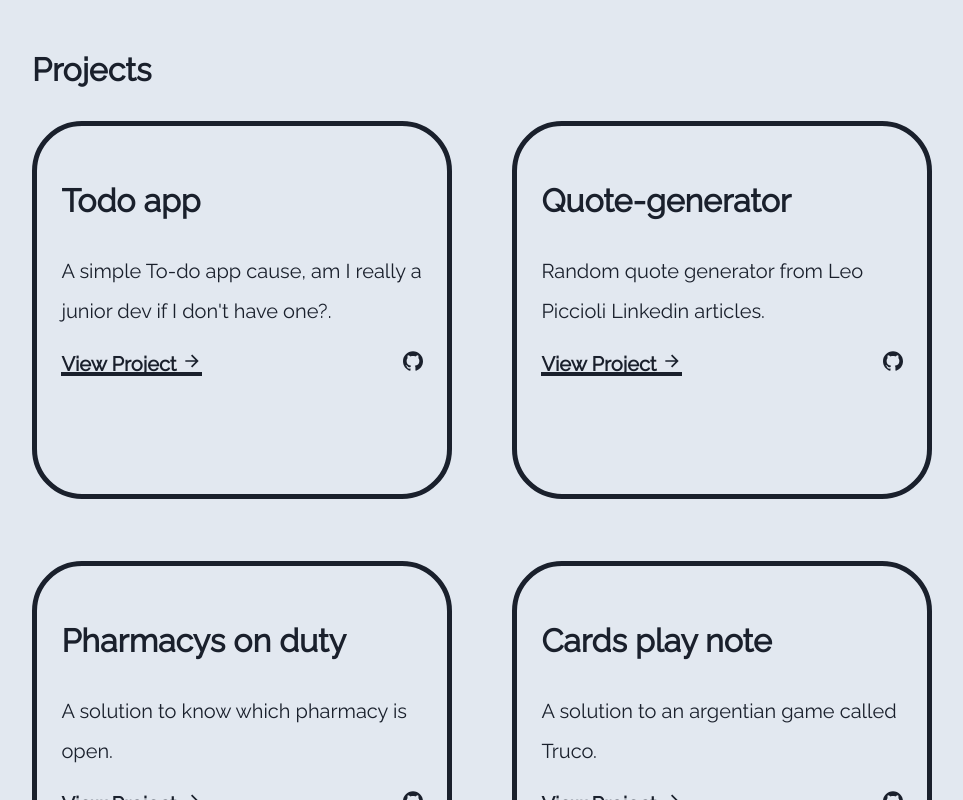
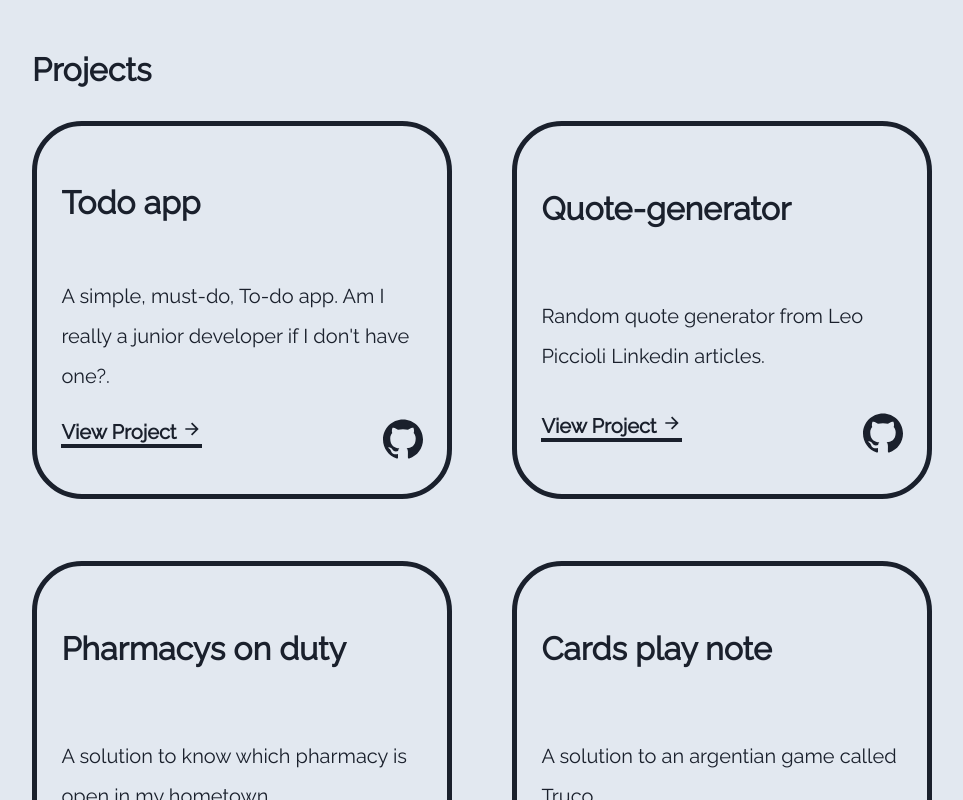
Before and after one commit to ImGaston/portfolio, a Next.js app: page / in a window 1280 px wide. Shown: the part 480-1280 px from the top of the page, without its empty margins (158-1121 px from the left). Built offline with nearby package versions, Linux system fonts and the light colour scheme; a web font is replaced by a local one.

Commit message:
cards style fixed

```diff
--- a/components/CardProject/CardProject.js
+++ b/components/CardProject/CardProject.js
@@ -3,30 +3,13 @@ import work from '../../data/data';
 import { RiArrowRightLine } from "react-icons/ri"
 import { SiGithub } from "react-icons/si"
 
-const project = {
-    '2zd33b8c': {
-        name: 'Anotador',
-        image: '/images/anotador.jpg',
-        description: 'My first problem solved with code',
-        github: 'https://github.com/ImGaston/anotador',
-        url: 'https://anotador.com.ar/',
-    },
-    '6trfgkkj': {
-        name: 'To-do App',
-        image: '/images/todo-app.jpg',
-        description: `Do I am really learning if I'm not have a To-do app?`,
-        github: 'https://github.com/ImGaston/to-do-list',
-        url: 'https://to-do-platzi.vercel.app/',
-    }
-};
 
 // BUG: map of a list of object, how to return it
 // ADD: key prop to each value map
 
 const mapProjectsToCards = () =>
     work.map(( work ) => (
-        <>
-            <div className='cards'>
+            <div className='cards' key={work.id}>
                 <h3>{work.name}</h3>
                 <p className="Card-description">
                     {work.description}
@@ -47,9 +30,11 @@ const mapProjectsToCards = () =>
                         <SiGithub className="Card-icon-github"/>
                     </a>
                 </div>
-            </div>
                 <style jsx>{`
                     .cards {
+                        display: flex;
+                        justify-content: space-around;
+                        flex-direction: column;
                         width: 86%;
                         height: 320px;
                         padding: 1.5rem;
@@ -75,7 +60,7 @@ const mapProjectsToCards = () =>
                     .Card-link-project::before{
                         content: '';
                         position: absolute;
-                    bottom: 0px;
+                        bottom: 20px;
                         height: 4px;
                         width: 100%;
                         transition: .2s ease;
@@ -84,7 +69,7 @@ const mapProjectsToCards = () =>
                         transform: translateX(-100%);
                     }
                     .Card-link-github {
-                    font-size: 20px;
+                        font-size: 40px;
                     }
                     @media (prefers-color-scheme: light) {
                         .cards {
@@ -110,7 +95,7 @@ const mapProjectsToCards = () =>
                     }
                     `}
                 </style>
-        </>
+            </div>
     ))
 
 
--- a/components/ProjectList/ProjectList.js
+++ b/components/ProjectList/ProjectList.js
@@ -1,6 +1,5 @@
 import React from 'react';
 import CardProject from '../CardProject/CardProject';
-import Data from '../../data/data';
 
 const ProjectList = () => {
     return (
--- a/data/data.js
+++ b/data/data.js
@@ -2,9 +2,9 @@ import * as icon  from 'react-icons/si'
 
 const work = [
 	{
-		id: 1,
+		id: '1',
 		name: 'Todo app',
-		description: `A simple To-do app cause, am I really a junior dev if I don't have one?.`,
+		description: `A simple, must-do, To-do app. Am I really a junior developer if I don't have one?.`,
 		stack: [
 			{ icon: icon.SiHtml5, name: 'HTML' },
 			{ icon: icon.SiCss3, name: 'CSS' },
@@ -15,7 +15,7 @@ const work = [
 		linkGithub: 'https://github.com/ImGaston/to-do-list',
 	},
 	{
-		id: 2,
+		id: '2',
 		name: 'Quote-generator',
 		description: 'Random quote generator from Leo Piccioli Linkedin articles.',
 		stack: [
@@ -28,9 +28,9 @@ const work = [
 		linkGithub: 'https://github.com/ImGaston/quote-generator',
 	},
 	{
-		id: 3,
+		id: '3',
 		name: 'Pharmacys on duty',
-		description: 'A solution to know which pharmacy is open.',
+		description: 'A solution to know which pharmacy is open in my hometown.',
 		stack: [
 			{ icon: icon.SiHtml5, name: 'HTML' },
 			{ icon: icon.SiCss3, name: 'CSS' },
@@ -41,7 +41,7 @@ const work = [
 		linkGithub: 'https://github.com/ImGaston/farmacias-de-turno',
 	},
 	{
-		id: 4,
+		id: '4',
 		name: 'Cards play note',
 		description: 'A solution to an argentian game called Truco.',
 		stack: [
```
Lines whose indentation alone changed are shown as unchanged.
